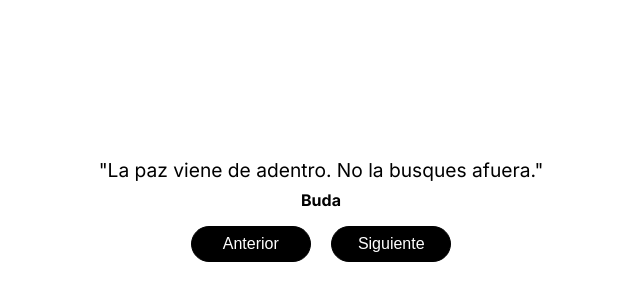
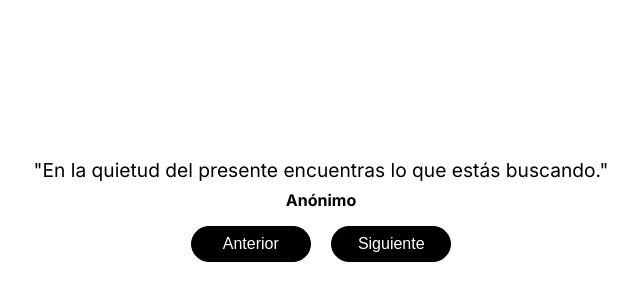
Before and after one commit to rafamoreno136/frases, a plain HTML site: page index.html in a window 1280 px wide. Shown: the part 202-502 px from the top of the page, without its empty margins (319-959 px from the left). Drawn offline with Linux system fonts and the light colour scheme.

Commit message:
index.html

```diff
--- a/index.html
+++ b/index.html
@@ -98,7 +98,7 @@
       { text: "Conquista la ira con la calma, la maldad con la bondad.", author: "Buda" }
     ];
 
-    let currentPhraseIndex = 0;
+    let currentPhraseIndex = Math.floor(Math.random() * phrases.length); // Generar índice aleatorio al cargar
     const phraseText = document.getElementById("phrase-text");
     const phraseAuthor = document.getElementById("phrase-author");
     const prevButton = document.getElementById("prev-phrase");
@@ -106,7 +106,7 @@
 
     function displayPhrase(index) {
       phraseText.textContent = `"${phrases[index].text}"`;
-      phraseAuthor.textContent = phrases[index].author; // Eliminar guion antes del autor
+      phraseAuthor.textContent = phrases[index].author;
     }
 
     function showNextPhrase() {
@@ -122,7 +122,7 @@
     nextButton.addEventListener("click", showNextPhrase);
     prevButton.addEventListener("click", showPrevPhrase);
 
-    // Mostrar la primera frase al cargar
+    // Mostrar una frase aleatoria al cargar
     displayPhrase(currentPhraseIndex);
   </script>
 </body>
```
